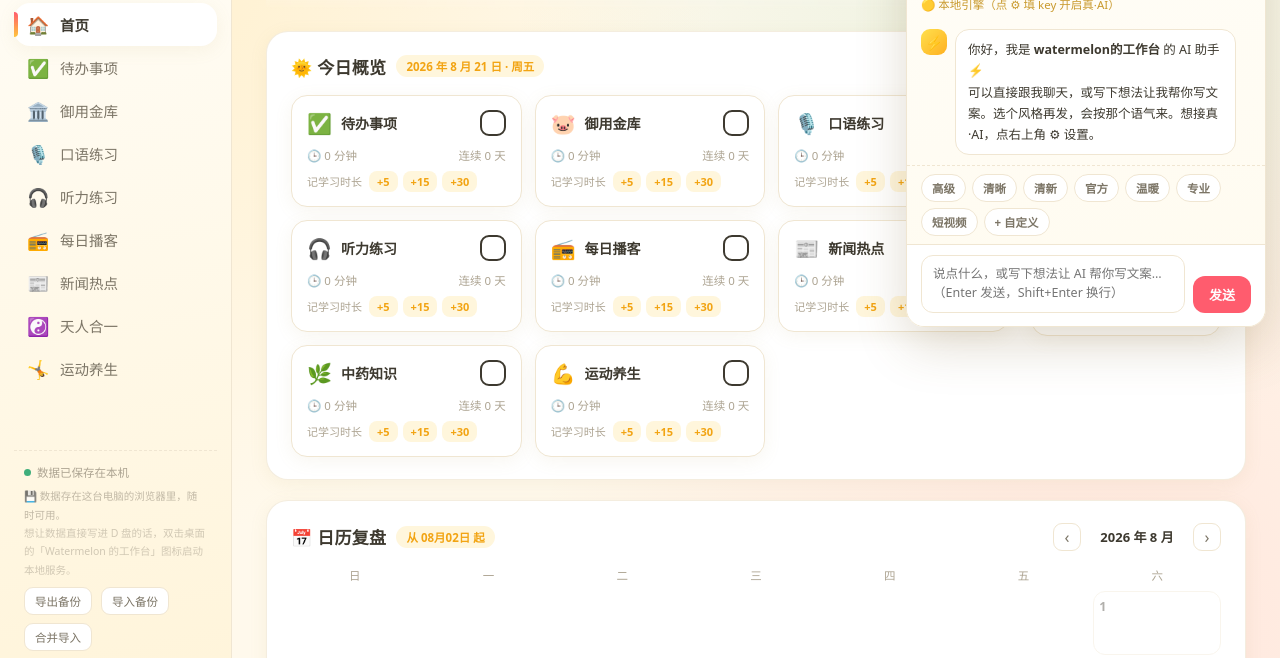
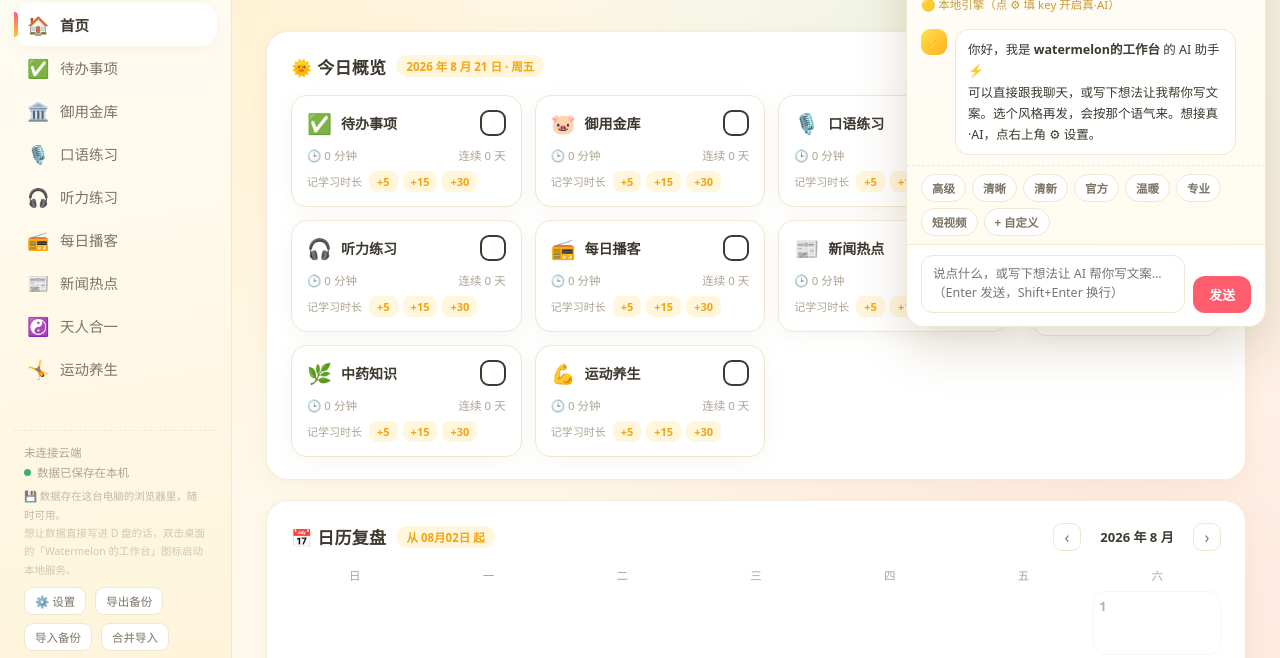
Before and after one commit to watermelon1616/watermelon-workbench, a plain HTML site: page index.html in a window 1280 px wide. Shown: the part 91-749 px from the top of the page. Drawn offline with Linux system fonts and the light colour scheme; no server answers.

Commit message:
feat: Supabase 云端同步 + 设置面板 + 连接状态标识

```diff
--- a/index.html
+++ b/index.html
@@ -13,8 +13,10 @@
 <meta name="apple-mobile-web-app-title" content="Watermelon">
 <meta name="theme-color" content="#FFE04D">
 <link rel="stylesheet" href="css/style.css">
-<!-- 安全策略：本工作台不加载任何外部脚本 / CDN / 字体 / 埋点。
-     （已于 2026-08-03 移除 beacon.cdn.qq.com 埋点 SDK，它会把你的访问地址上报到第三方） -->
+<!-- 安全策略：默认不加载任何外部脚本 / CDN / 字体 / 埋点。
+     （已于 2026-08-03 移除 beacon.cdn.qq.com 埋点 SDK，它会把你的访问地址上报到第三方）
+     仅当用户在「设置」中开启云端同步时，才会按需从 CDN 加载 supabase-js 客户端，
+     用于把数据同步到你自己的 Supabase 项目（anon key 为公开密钥，由 RLS 保护数据安全）。 -->
 <meta name="referrer" content="no-referrer">
 </head>
 <body>
@@ -33,8 +35,13 @@
     <nav id="nav"></nav>
 
     <div class="sidebar-foot">
+      <div class="sync-status" id="syncStatus">
+        <span class="sync-dot" id="syncDot"></span>
+        <span id="syncText">未连接云端</span>
+      </div>
       <div><span class="save-dot" id="saveDot"></span><span id="saveText">数据已保存在本机</span></div>
       <div id="savePath" style="margin-top:4px;word-break:break-all;font-size:10.5px;opacity:.75"></div>
+      <button class="mini-btn" id="btnSettings">⚙️ 设置</button>
       <button class="mini-btn" id="btnExport">导出备份</button>
       <button class="mini-btn" id="btnImport">导入备份</button>
       <button class="mini-btn" id="btnMerge">合并导入</button>
@@ -87,6 +94,7 @@
 
 <!-- 核心 -->
 <script src="js/store.js"></script>
+<script src="js/sync.js"></script>
 <script src="js/utils.js"></script>
 <script src="js/speech.js"></script>
 
```
